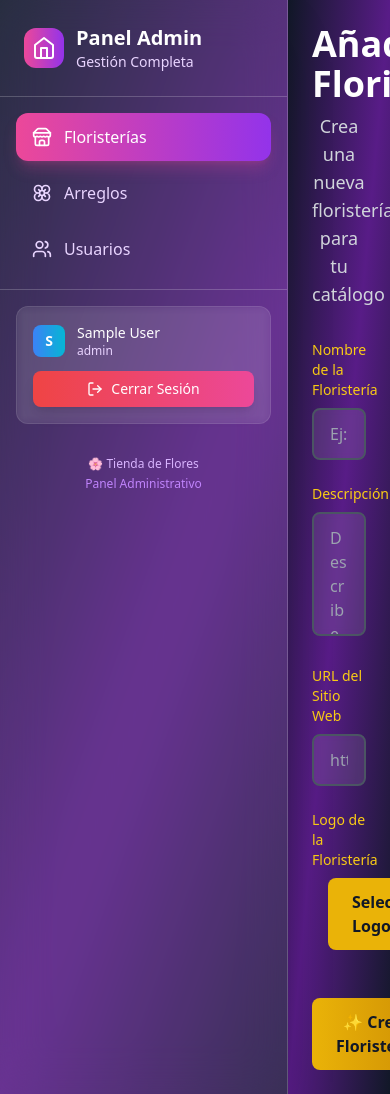
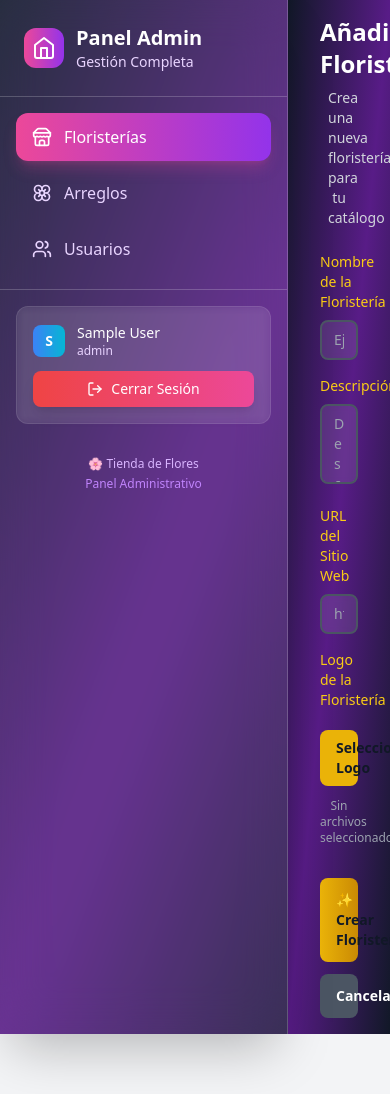
Before and after one commit to josrom2704/tienda-admin, a React (Vite) app: page /admin/floristerias/nuevo in a window 390 px wide. After the commit the page ends 1034 px from the top, so only its background shows below. Built offline with nearby package versions, Linux system fonts and the light colour scheme; sample sign-in values are in the browser's storage.

Commit message:
📱 Make FloristeriaForm fully responsive: Mobile-first design with tablet and desktop optimizations

```diff
--- a/src/pages/FloristeriaForm.jsx
+++ b/src/pages/FloristeriaForm.jsx
@@ -67,24 +67,25 @@ export default function FloristeriaForm() {
     }
   };
 
+  // ... existing code ...
 return (
-    <div className="min-h-screen bg-gradient-to-br from-gray-900 via-purple-900 to-gray-900 p-6">
-      <div className="max-w-2xl mx-auto">
-        {/* Header elegante */}
-        <div className="text-center mb-8">
-          <h1 className="text-4xl font-bold text-white mb-2">
+  <div className="min-h-screen bg-gradient-to-br from-gray-900 via-purple-900 to-gray-900 p-4 sm:p-6 lg:p-8">
+    <div className="max-w-2xl mx-auto px-4 sm:px-6 lg:px-8">
+      {/* Header elegante - Responsive */}
+      <div className="text-center mb-6 sm:mb-8">
+        <h1 className="text-2xl sm:text-3xl lg:text-4xl font-bold text-white mb-2 sm:mb-3">
           {id ? 'Editar' : 'Añadir'} Floristería
         </h1>
-          <p className="text-gray-300 text-lg">
+        <p className="text-sm sm:text-base lg:text-lg text-gray-300 px-2">
           {id ? 'Modifica los datos de la floristería' : 'Crea una nueva floristería para tu catálogo'}
         </p>
       </div>
 
-        {/* Formulario con diseño premium */}
-        <form onSubmit={handleSubmit} className="space-y-6">
+      {/* Formulario con diseño premium - Responsive */}
+      <form onSubmit={handleSubmit} className="space-y-4 sm:space-y-6">
         {/* Campo Nombre */}
         <div className="group">
-            <label className="block text-sm font-medium text-yellow-400 mb-2">
+          <label className="block text-sm sm:text-base font-medium text-yellow-400 mb-2">
             Nombre de la Floristería
           </label>
           <input
@@ -92,10 +93,10 @@ export default function FloristeriaForm() {
             name="nombre"
             value={form.nombre}
             onChange={handleChange}
-              className="w-full px-4 py-3 bg-white/10 border-2 border-gray-600 rounded-lg
+            className="w-full px-3 sm:px-4 py-2 sm:py-3 bg-white/10 border-2 border-gray-600 rounded-lg
                      text-white placeholder-gray-400 focus:border-yellow-400
                      focus:ring-2 focus:ring-yellow-400/20 transition-all duration-300
-                       backdrop-blur-sm"
+                     backdrop-blur-sm text-sm sm:text-base"
             placeholder="Ej: Flores del Paraíso"
             required
           />
@@ -103,18 +104,18 @@ export default function FloristeriaForm() {
 
         {/* Campo Descripción */}
         <div className="group">
-            <label className="block text-sm font-medium text-yellow-400 mb-2">
+          <label className="block text-sm sm:text-base font-medium text-yellow-400 mb-2">
             Descripción
           </label>
           <textarea
             name="descripcion"
             value={form.descripcion}
             onChange={handleChange}
-              rows="4"
-              className="w-full px-4 py-3 bg-white/10 border-2 border-gray-600 rounded-lg
+            rows="3"
+            className="w-full px-3 sm:px-4 py-2 sm:py-3 bg-white/10 border-2 border-gray-600 rounded-lg
                      text-white placeholder-gray-400 focus:border-yellow-400
                      focus:ring-2 focus:ring-yellow-400/20 transition-all duration-300
-                       backdrop-blur-sm resize-none"
+                     backdrop-blur-sm resize-none text-sm sm:text-base"
             placeholder="Describe los servicios y especialidades de la floristería..."
             required
           />
@@ -122,7 +123,7 @@ export default function FloristeriaForm() {
 
         {/* Campo URL */}
         <div className="group">
-            <label className="block text-sm font-medium text-yellow-400 mb-2">
+          <label className="block text-sm sm:text-base font-medium text-yellow-400 mb-2">
             URL del Sitio Web
           </label>
           <input
@@ -130,21 +131,21 @@ export default function FloristeriaForm() {
             name="url"
             value={form.url}
             onChange={handleChange}
-              className="w-full px-4 py-3 bg-white/10 border-2 border-gray-600 rounded-lg
+            className="w-full px-3 sm:px-4 py-2 sm:py-3 bg-white/10 border-2 border-gray-600 rounded-lg
                      text-white placeholder-gray-400 focus:border-yellow-400
                      focus:ring-2 focus:ring-yellow-400/20 transition-all duration-300
-                       backdrop-blur-sm"
+                     backdrop-blur-sm text-sm sm:text-base"
             placeholder="https://www.ejemplo.com"
             required
           />
         </div>
 
-          {/* Campo Logo */}
+        {/* Campo Logo - Responsive */}
         <div className="group">
-            <label className="block text-sm font-medium text-yellow-400 mb-2">
+          <label className="block text-sm sm:text-base font-medium text-yellow-400 mb-2">
             Logo de la Floristería
           </label>
-            <div className="flex items-center space-x-4">
+          <div className="flex flex-col sm:flex-row items-start sm:items-center space-y-3 sm:space-y-0 sm:space-x-4">
             <input
               type="file"
               name="logo"
@@ -155,26 +156,26 @@ export default function FloristeriaForm() {
             />
             <label
               htmlFor="logo-upload"
-                className="px-6 py-3 bg-yellow-500 hover:bg-yellow-600 text-gray-900
+              className="w-full sm:w-auto px-4 sm:px-6 py-2 sm:py-3 bg-yellow-500 hover:bg-yellow-600 text-gray-900
                        font-semibold rounded-lg cursor-pointer transition-all duration-300
-                         transform hover:scale-105 hover:shadow-lg"
+                       transform hover:scale-105 hover:shadow-lg text-center text-sm sm:text-base"
             >
               Seleccionar Logo
             </label>
-              <span className="text-gray-400 text-sm">
+            <span className="text-gray-400 text-xs sm:text-sm w-full sm:w-auto text-center sm:text-left">
               {form.logo ? form.logo.name : 'Sin archivos seleccionados'}
             </span>
           </div>
         </div>
 
-          {/* Botones de acción */}
-          <div className="flex space-x-4 pt-6">
+        {/* Botones de acción - Responsive */}
+        <div className="flex flex-col sm:flex-row space-y-3 sm:space-y-0 sm:space-x-4 pt-4 sm:pt-6">
           <button
             type="submit"
-              className="flex-1 px-6 py-3 bg-gradient-to-r from-yellow-500 to-yellow-600
+            className="w-full sm:flex-1 px-4 sm:px-6 py-3 bg-gradient-to-r from-yellow-500 to-yellow-600
                      hover:from-yellow-600 hover:to-yellow-700 text-gray-900 font-bold
                      rounded-lg transition-all duration-300 transform hover:scale-105
-                       hover:shadow-xl focus:ring-4 focus:ring-yellow-400/30"
+                     hover:shadow-xl focus:ring-4 focus:ring-yellow-400/30 text-sm sm:text-base"
           >
             ✨ {id ? 'Actualizar' : 'Crear'} Floristería
           </button>
@@ -182,8 +183,8 @@ export default function FloristeriaForm() {
           <button
             type="button"
             onClick={() => navigate('/admin/floristerias')}
-              className="px-6 py-3 bg-gray-600 hover:bg-gray-700 text-white font-semibold
-                       rounded-lg transition-all duration-300 hover:shadow-lg"
+            className="w-full sm:w-auto px-4 sm:px-6 py-3 bg-gray-600 hover:bg-gray-700 text-white font-semibold
+                     rounded-lg transition-all duration-300 hover:shadow-lg text-sm sm:text-base"
           >
             Cancelar
           </button>
@@ -192,4 +193,5 @@ export default function FloristeriaForm() {
     </div>
   </div>
 );
+// ... existing code ...
 }
```
Lines whose indentation alone changed are shown as unchanged.
